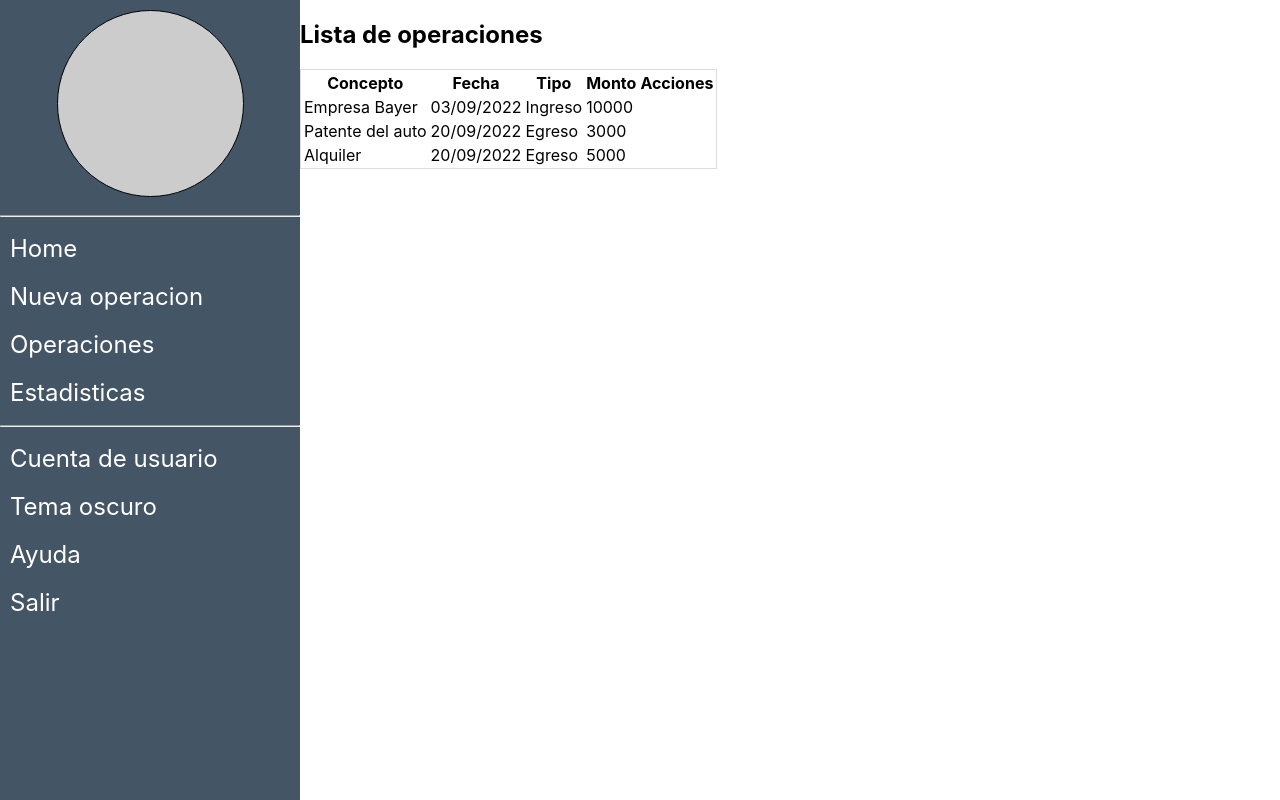
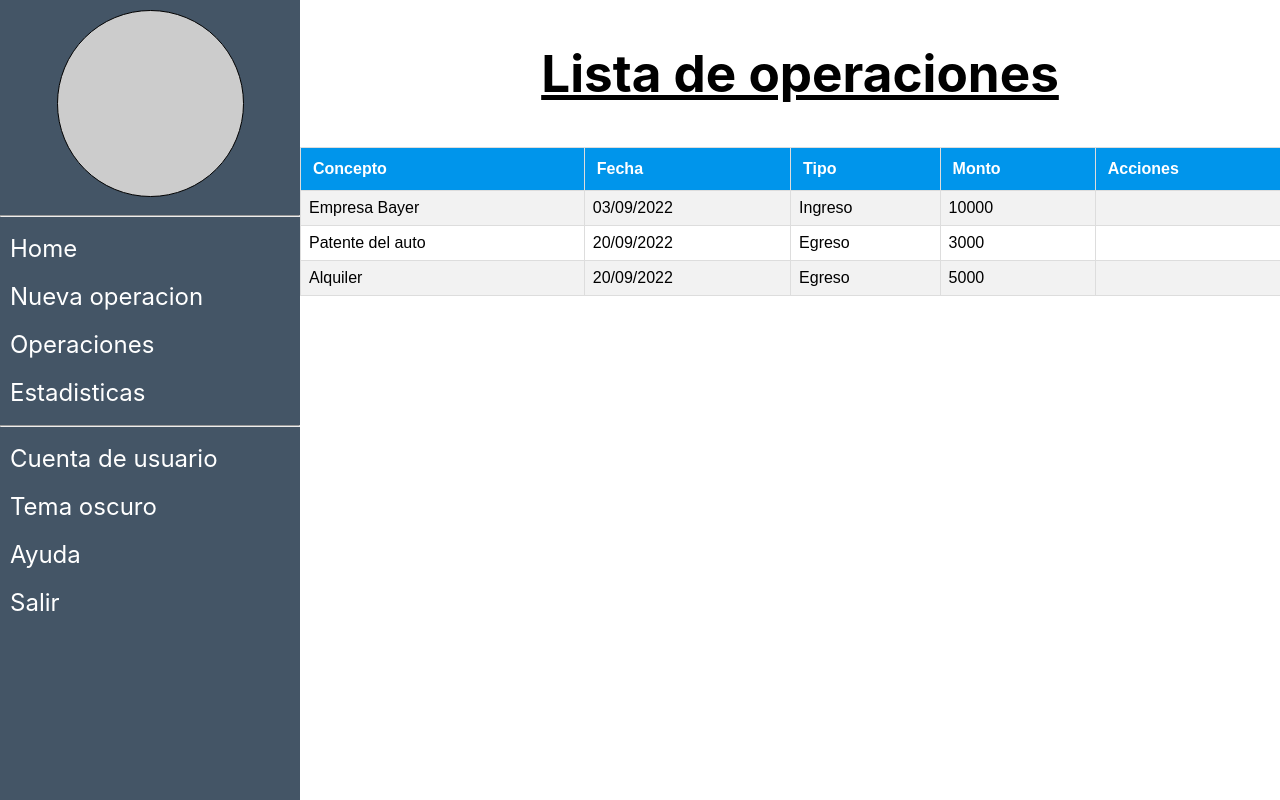
Before and after one commit to BraianM/Presupuesto-personal, a React (Create React App) app: page /operaciones in a window 1280 px wide. Built offline with nearby package versions, Linux system fonts and the light colour scheme.

Commit message:
Se aplico style-inline en el componente table

```diff
--- a/src/components/Formulario.js
+++ b/src/components/Formulario.js
@@ -28,6 +28,7 @@ const Formulario = () => {
   const [errors, setErrors] = useState({})
   const { data, setData } = useContext(dataContext)
   const [input, setInput] = useState({
+    id:'op-' + (data.length + 1),
     concept:'',
     date:'',
     type:'',
@@ -72,7 +73,7 @@ const Formulario = () => {
     if(!Object.keys(result).length) {
       addOperation()
       e.target.reset()
-      setInput({ concept: '', date: '', type: '', amount: '' })
+      setInput({ id:'op-' + (data.length + 1), concept: '', date: '', type: '', amount: '' })
     }
   }
 
--- a/src/components/Operaciones.js
+++ b/src/components/Operaciones.js
@@ -3,14 +3,27 @@ import Table from './table/Table'
 
 const estiloDiv = {
   display: 'flex',
+  flexDirection: 'row',
+}
+
+const stylesSection = {
+  display: 'flex',
+  flexDirection: 'column',
+  alignItems: 'center',
+  width: '1000vh',
+}
+
+const stylesH1 = {
+  fontSize: '3.2rem',
+  textDecoration: 'underline',
 }
 
 const Operaciones = () => {
   return (
     <div style={ estiloDiv }>
       <Sidebar />
-      <section>
-        <h1>Lista de operaciones</h1>
+      <section style={stylesSection}>
+        <h1 style={stylesH1}>Lista de operaciones</h1>
         <Table />
       </section>
     </div>
--- a/src/components/Select.js
+++ b/src/components/Select.js
@@ -15,8 +15,8 @@ const Select = ({ id, name, handleChange }) => {
   return (
     <select onChange={handleChange} style={stylesSelect} id={id} name={name}>
       <option value=""></option>
-      <option value="income">Ingreso</option>
-      <option value="egress">Egreso</option>
+      <option>Ingreso</option>
+      <option>Egreso</option>
     </select>
   )
 }
--- a/src/components/table/DataList.js
+++ b/src/components/table/DataList.js
@@ -1,10 +1,14 @@
-const DataList = ({ concept, date, type, amount }) => {
+
+const DataList = ({ colorRow, thRow, tdAndTh, concept, date, type, amount }) => {
+
+
   return (
     <tr>
-      <td>{concept}</td>
-      <td>{date}</td>
-      <td>{type}</td>
-      <td>{amount}</td>
+      <td style={{...tdAndTh({pad:'8px'}), ...thRow({color: colorRow})}}>{concept}</td>
+      <td style={{...tdAndTh({pad:'8px'}), ...thRow({color: colorRow})}}>{date}</td>
+      <td style={{...tdAndTh({pad:'8px'}), ...thRow({color: colorRow})}}>{type}</td>
+      <td style={{...tdAndTh({pad:'8px'}), ...thRow({color: colorRow})}}>{amount}</td>
+      <td style={{...tdAndTh({pad:'8px'}), ...thRow({color: colorRow})}}></td>
     </tr>
   )
 }
--- a/src/components/table/Table.js
+++ b/src/components/table/Table.js
@@ -2,30 +2,62 @@ import { useContext } from 'react';
 import { dataContext } from './../App';
 import DataList from './DataList'
 
-const styleThead = {
-  border: '1px solid #ddd'
-}
+
+const table = ({ wd='400px', ff='Arial, Helvetica, sans-serif' }) => ({
+  fontFamily: ff,
+  width: wd,
+  borderCollapse: 'collapse',
+})
+
+const headTh = ({ pad='0', txtAlign='left', bg='#00000', col='#fffff' }) => ({
+  padding: pad,
+  textAlign: txtAlign,
+  backgroundColor: bg,
+  color: col,
+})
+
+const tdAndTh = ({ pad='0px' }) => ({
+  border: '1px solid #ddd',
+  padding: pad,
+})
+
+const thRow = ({ color='#fffff' }) => ({
+  backgroundColor: color
+})
+
 
 const Table = () => {
   const { data } = useContext(dataContext)
-  console.log(data)
-  const list = data.map((d) => (
+
+  const setColorRow = (parOrImpar) => {
+    if (parOrImpar % 2) {
+      return '#ffffff'
+    } else {
+      return '#f2f2f2'
+    }
+  }
+
+  const list = data.map((d, i) => (
     <DataList
+      key={d.id}
       concept={d.concept}
       date={d.date}
       type={d.type}
       amount={d.amount}
+      tdAndTh={tdAndTh}
+      thRow={thRow}
+      colorRow={setColorRow(i)}
     />
   ))
   return (
-    <table style={styleThead}>
+    <table style={table({ wd:'1000px' })}>
       <thead >
         <tr>
-          <th>Concepto</th>
-          <th>Fecha</th>
-          <th>Tipo</th>
-          <th>Monto</th>
-          <th>Acciones</th>
+          <th style={{...tdAndTh({ pad:'8px' }), ...headTh({ pad:'12px', bg:'#0095eb', col:'white' })}}>Concepto</th>
+          <th style={{...tdAndTh({ pad:'8px' }), ...headTh({ pad:'12px', bg:'#0095eb', col:'white' })}}>Fecha</th>
+          <th style={{...tdAndTh({ pad:'8px' }), ...headTh({ pad:'12px', bg:'#0095eb', col:'white' })}}>Tipo</th>
+          <th style={{...tdAndTh({ pad:'8px' }), ...headTh({ pad:'12px', bg:'#0095eb', col:'white' })}}>Monto</th>
+          <th style={{...tdAndTh({ pad:'8px' }), ...headTh({ pad:'12px', bg:'#0095eb', col:'white' })}}>Acciones</th>
         </tr>
       </thead>
       <tbody>{list}</tbody>
```
